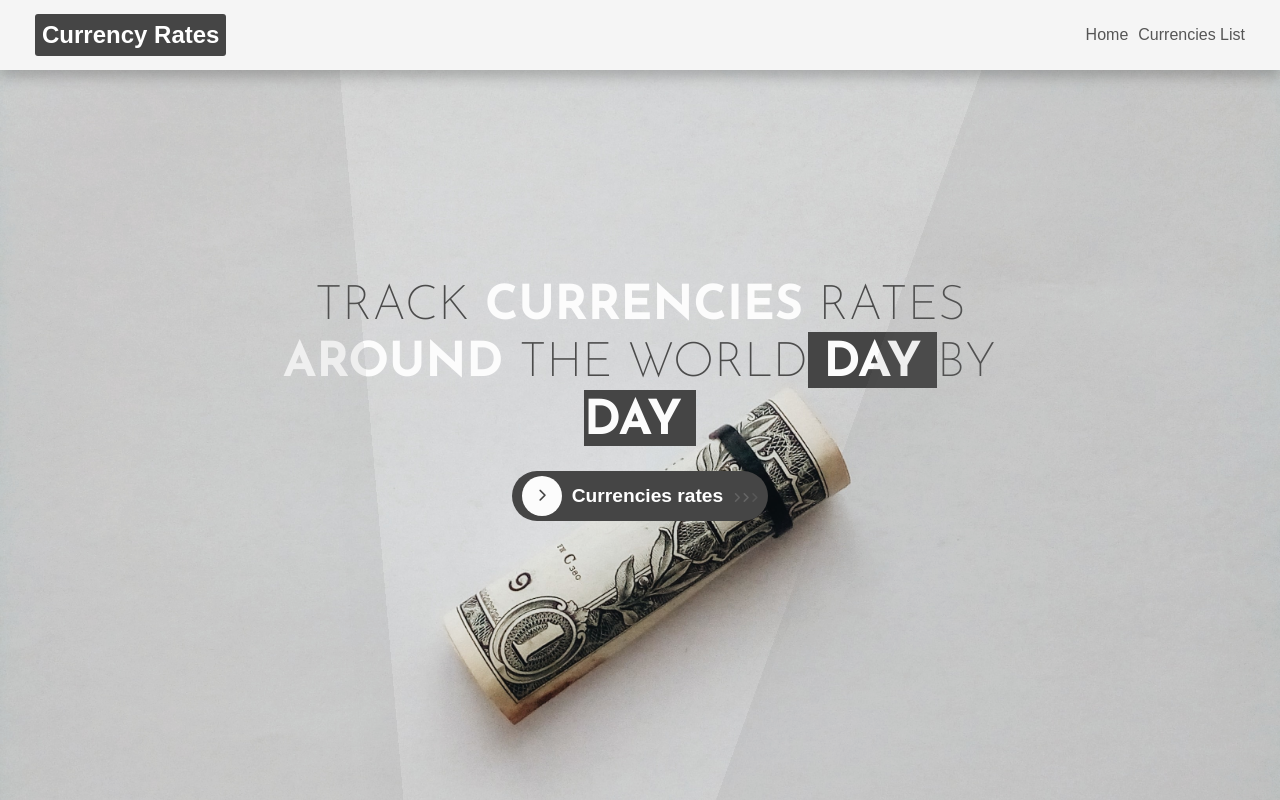
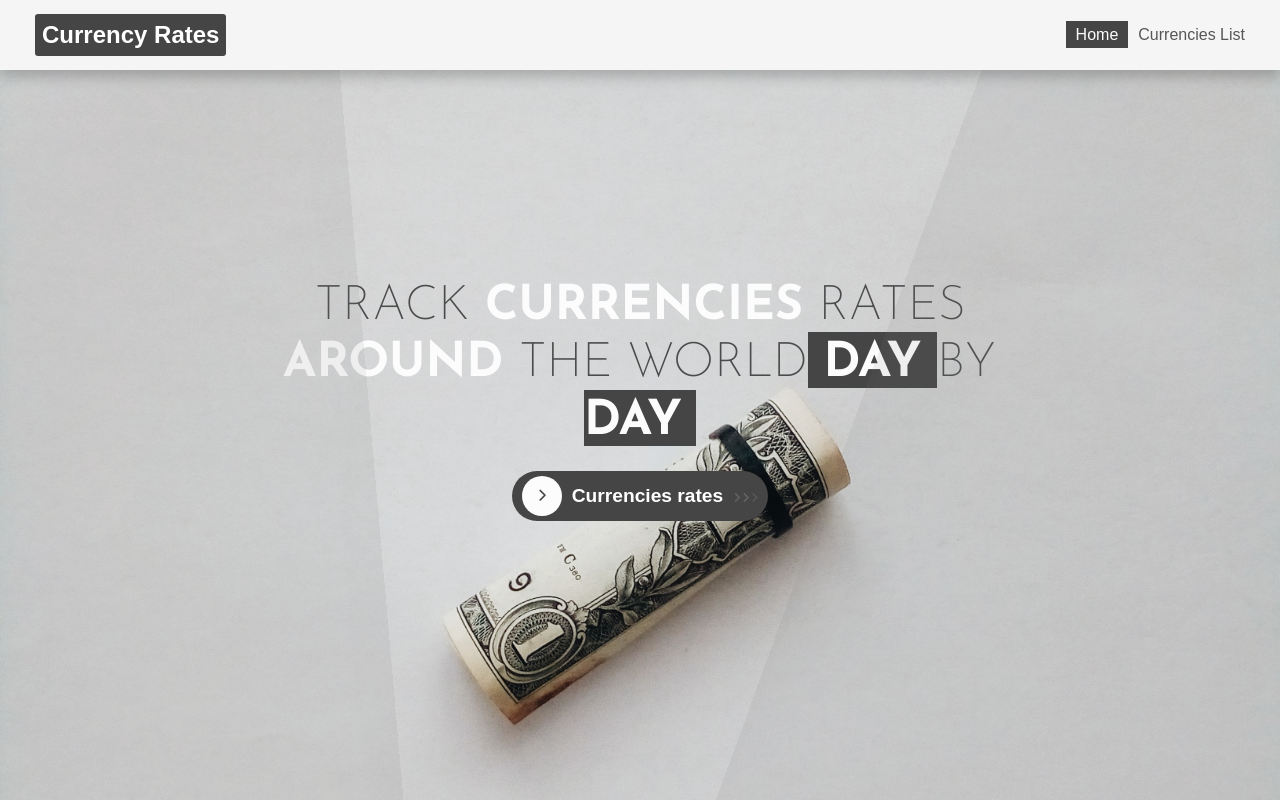
Before and after one commit to Ofarouq310/react_currency-rates, a React (Create React App) app: page / in a window 1280 px wide. Shown: the top 800 px of the page. Built offline with nearby package versions, Linux system fonts and the light colour scheme; no server answers; a web font is replaced by a local one.

Commit message:
Use NavLink instead of Link

```diff
--- a/src/layout/Navbar.js
+++ b/src/layout/Navbar.js
@@ -1,17 +1,28 @@
 import React from 'react';
-import { Link } from 'react-router-dom';
+import { NavLink } from 'react-router-dom';
 
 const Navbar = () => (
   <nav>
     <h1 id="navbar-header">
-      Currency Rates
+      <NavLink to="/">Currency Rates</NavLink>
     </h1>
     <ul className="nav-list">
       <li>
-        <Link to="/" className="nav-link">Home</Link>
+        <NavLink
+          to="/"
+          className={({ isActive }) => (isActive ? 'nav-link-active' : 'nav-link')}
+        >
+          Home
+        </NavLink>
       </li>
       <li>
-        <Link to="/currencies_list" className="nav-link">Currencies List</Link>
+        <NavLink
+          to="/currencies_list"
+          className={({ isActive }) => (isActive ? 'nav-link-active' : 'nav-link')}
+        >
+          Currencies List
+
+        </NavLink>
       </li>
     </ul>
   </nav>
```
